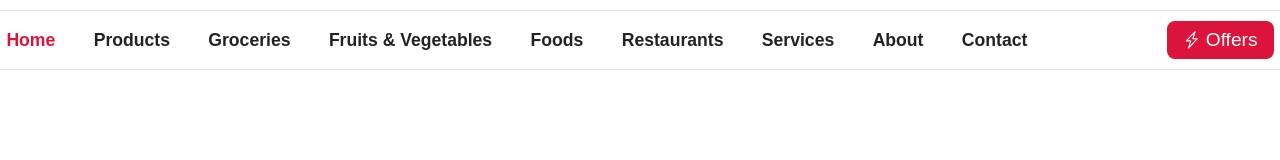
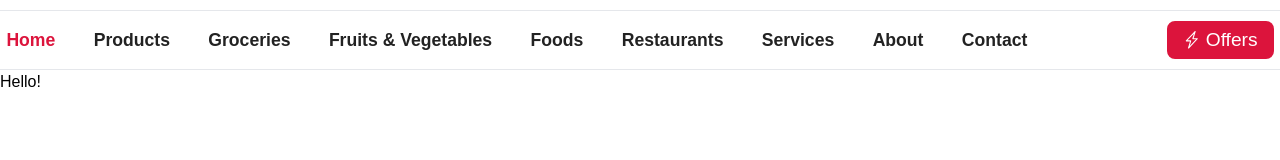
Before and after one commit to riazul01/food-ocean, a React (Create React App) app: page / in a window 1280 px wide. Shown: the part 126-286 px from the top of the page. Built offline with nearby package versions, Linux system fonts and the light colour scheme.

Commit message:
app layout created🔨

```diff
--- /dev/null
+++ b/src/layouts/AppLayout.jsx
@@ -0,0 +1,19 @@
+import React from 'react';
+
+// sections
+import Topbar from '../sections/Topbar';
+import Header from '../sections/Header';
+import Navbar from '../sections/Navbar';
+
+const AppLayout = ({ children }) => {
+    return (
+        <>
+            <Topbar/>
+            <Header/>
+            <Navbar/>
+            {children}
+        </>
+    )
+}
+
+export default AppLayout;
--- a/src/pages/Home.jsx
+++ b/src/pages/Home.jsx
@@ -1,15 +1,13 @@
 import React from 'react';
-import Topbar from '../sections/Topbar';
-import Header from '../sections/Header';
-import Navbar from '../sections/Navbar';
+
+// layouts
+import AppLayout from '../layouts/AppLayout';
 
 const Home = () => {
     return (
-        <div>
-            <Topbar/>
-            <Header/>
-            <Navbar/>
-        </div>
+        <AppLayout>
+            <h1>Hello!</h1>
+        </AppLayout>
     );
 }
 
```
